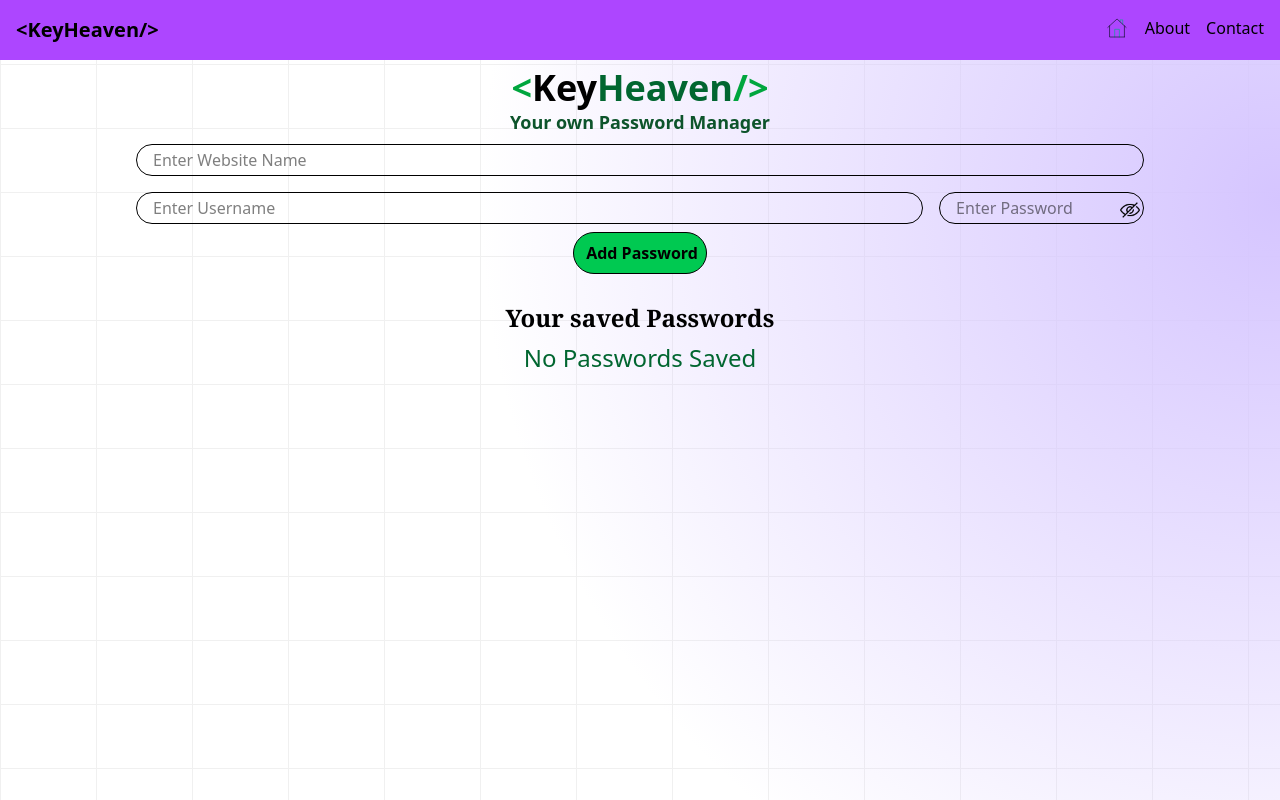
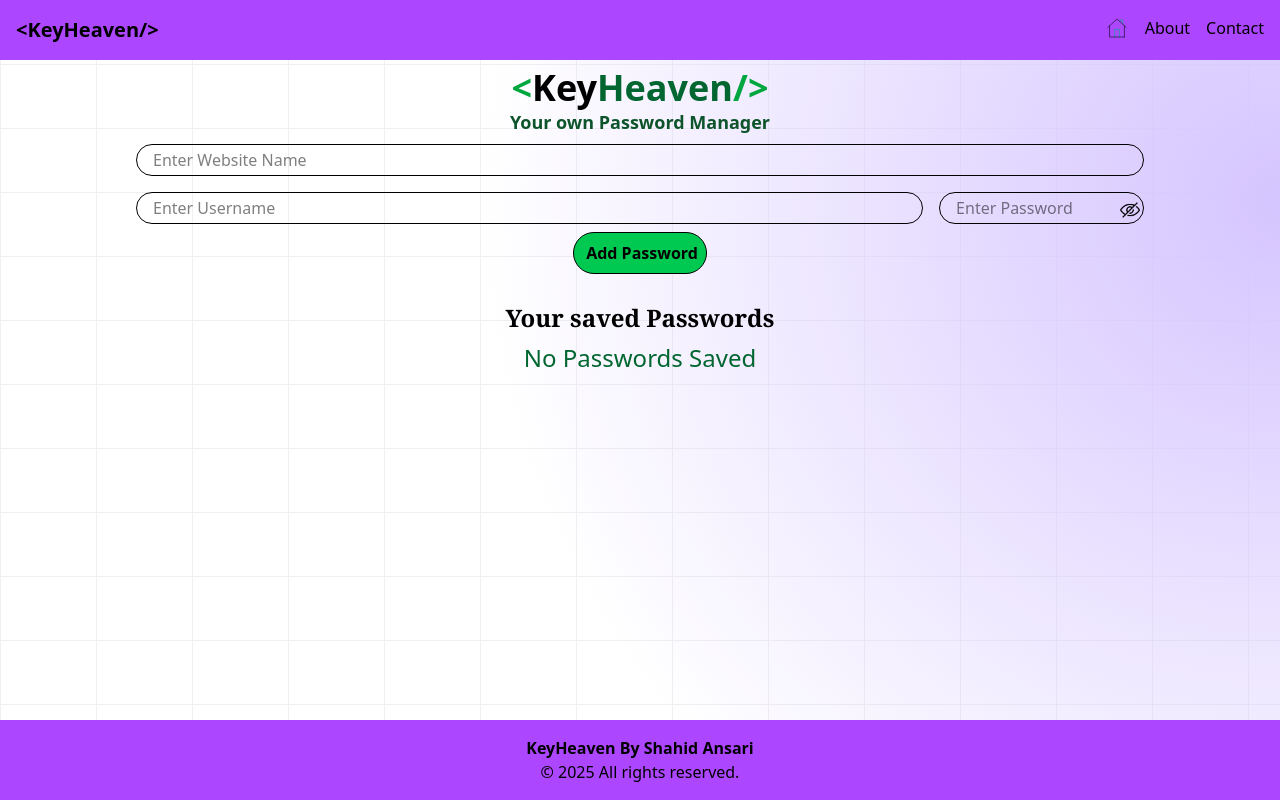
Before and after one commit to shahidansari310/Password-manager, a React (Vite) app in the folder KeyHeaven/: page / in a window 1280 px wide. Built offline with nearby package versions, Linux system fonts and the light colour scheme; some icons are missing.

Commit message:
craeted footer

```diff
--- a/KeyHeaven/src/App.jsx
+++ b/KeyHeaven/src/App.jsx
@@ -1,13 +1,19 @@
 import './App.css'
 import Manager from "./components/Manager"
 import Navbar from "./components/Navbar"
+import  Footer from "./components/Footer"
 
 function App() {
 
   return (
     <>
-    <Navbar/>
-      <Manager/>
+    <div className="flex flex-col min-h-screen">
+      <Navbar />
+      <main className="flex-grow">
+        <Manager />
+      </main>
+      <Footer />
+      </div>
     </>
   )
 }
--- /dev/null
+++ b/KeyHeaven/src/components/Footer.jsx
@@ -0,0 +1,15 @@
+import React from 'react'
+
+const Footer = () => {
+  return (
+    <div >
+        <footer className="w-full bg-purple-500 p-4 text-center mt-5">
+            <p className='font-bold'> KeyHeaven By Shahid Ansari</p>
+            <p>
+            &copy; 2025 All rights reserved.</p>
+        </footer>
+    </div>
+  )
+}
+
+export default Footer
--- a/KeyHeaven/src/components/Manager.jsx
+++ b/KeyHeaven/src/components/Manager.jsx
@@ -91,7 +91,7 @@ const Manager = () => {
                         {Passwordarray.map((item)=>{
                             return <tbody className='bg-green-100'>
                             <tr>
-                                <td className='py-2 '>{item.site}</td>
+                                <td className='py-2 '><a href="item.site">{item.site}</a></td>
                                 <td className='py-2'>{item.username}</td>
                                 <td className='py-2'>{item.password}</td>
                             </tr>
```
